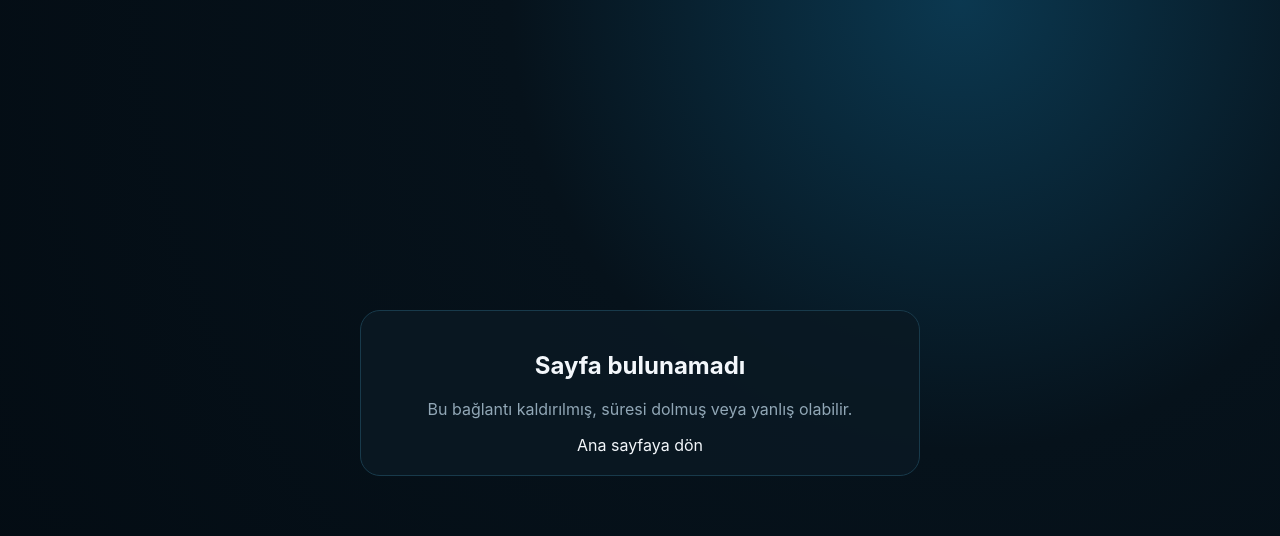
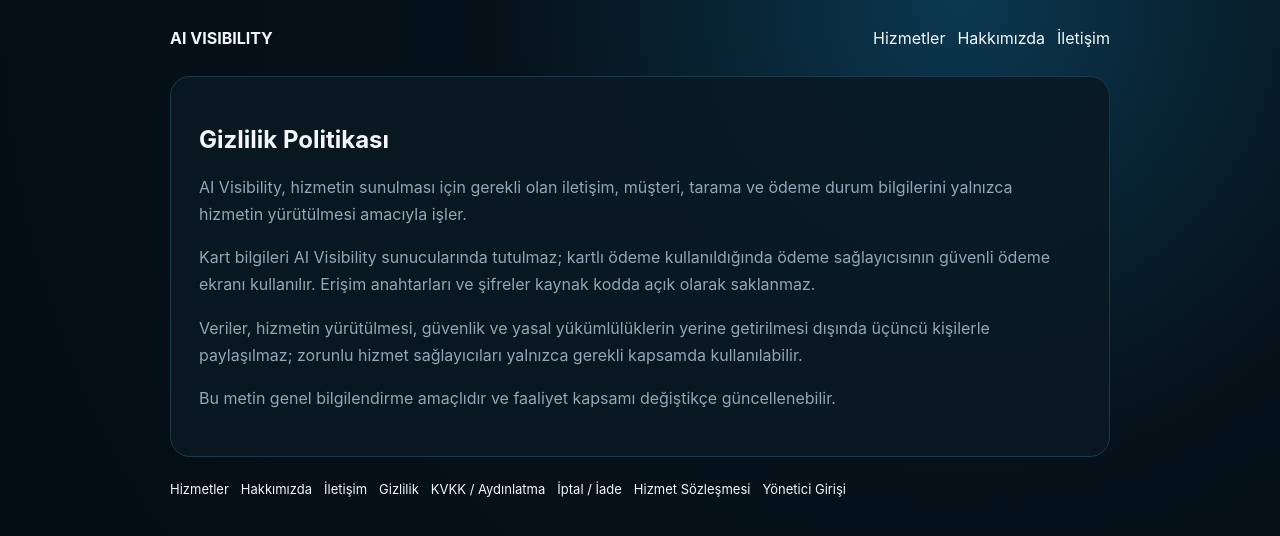
Before and after one commit to mehmetozan-5858/ai-visibility, a Next.js app: page /gizlilik in a window 1280 px wide. Before the commit this address had no page. Shown: the top 536 px of the page. Built offline with nearby package versions, Linux system fonts and the light colour scheme.

Commit message:
Add public gizlilik page

```diff
--- /dev/null
+++ b/app/gizlilik/page.js
@@ -0,0 +1,8 @@
+import PublicPage from "../../components/PublicPage";
+export const metadata={title:"Gizlilik Politikası | AI Visibility"};
+export default function Page(){return <PublicPage title="Gizlilik Politikası">
+  <p>AI Visibility, hizmetin sunulması için gerekli olan iletişim, müşteri, tarama ve ödeme durum bilgilerini yalnızca hizmetin yürütülmesi amacıyla işler.</p>
+  <p>Kart bilgileri AI Visibility sunucularında tutulmaz; kartlı ödeme kullanıldığında ödeme sağlayıcısının güvenli ödeme ekranı kullanılır. Erişim anahtarları ve şifreler kaynak kodda açık olarak saklanmaz.</p>
+  <p>Veriler, hizmetin yürütülmesi, güvenlik ve yasal yükümlülüklerin yerine getirilmesi dışında üçüncü kişilerle paylaşılmaz; zorunlu hizmet sağlayıcıları yalnızca gerekli kapsamda kullanılabilir.</p>
+  <p>Bu metin genel bilgilendirme amaçlıdır ve faaliyet kapsamı değiştikçe güncellenebilir.</p>
+</PublicPage>}
```
